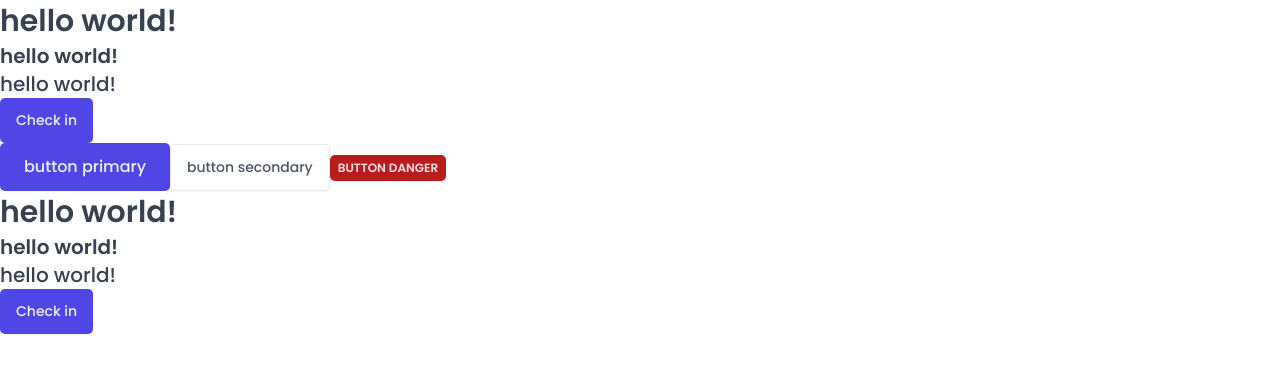
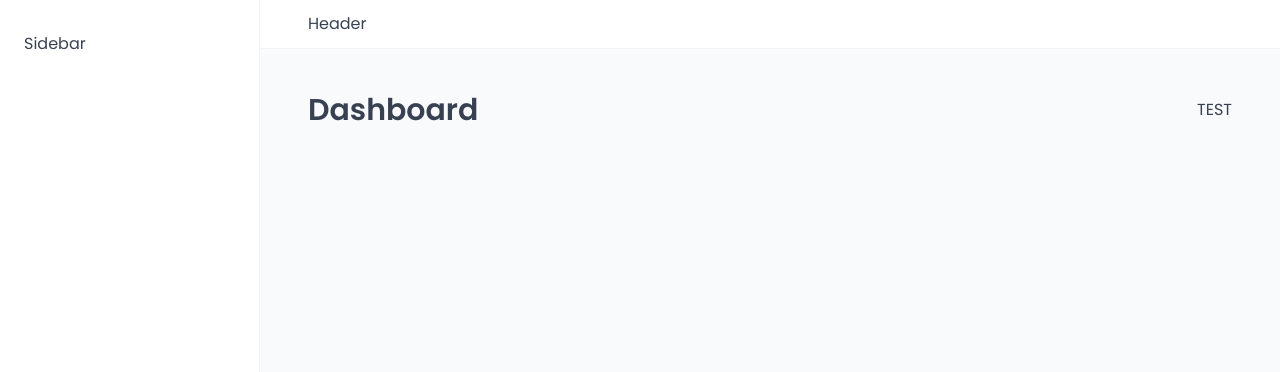
Before and after one commit to Sinna-Shan/the-world-oasis, a React (Vite) app: page /dashboard in a window 1280 px wide. Shown: the top 372 px of the page. Built offline with nearby package versions, Linux system fonts and the light colour scheme; a web font is replaced by a local one.

Commit message:
AppLayout
Changes to be committed:
	modified:   package-lock.json
	modified:   package.json
	modified:   src/App.jsx
	new file:   src/ui/AppLayout.jsx
	new file:   src/ui/Header.jsx
	modified:   src/ui/Row.jsx
	new file:   src/ui/SideBar.jsx

```diff
--- a/package.json
+++ b/package.json
@@ -12,6 +12,7 @@
   "dependencies": {
     "react": "^18.2.0",
     "react-dom": "^18.2.0",
+    "react-router-dom": "^6.26.1",
     "styled-components": "^6.1.12"
   },
   "devDependencies": {
--- a/src/App.jsx
+++ b/src/App.jsx
@@ -1,33 +1,36 @@
+import { BrowserRouter, Navigate, Route, Routes } from "react-router-dom";
+
 import GlobalStyles from "./styles/GlobalStyles";
-import Button from "./ui/Button";
-import Heading from "./ui/Heading";
-import Row from "./ui/Row";
+
+import Dashboard from "./pages/Dashboard";
+import Bookings from "./pages/Bookings";
+import Cabins from "./pages/Cabins";
+import Users from "./pages/Users";
+import Settings from "./pages/Settings";
+import Account from "./pages/Account";
+import Login from "./pages/Login";
+import PageNotFound from "./pages/PageNotFound";
+import AppLayout from "./ui/AppLayout";
 
 function App() {
   return (
     <>
       <GlobalStyles />
-      <Row type="horizontal">
-        <Heading as="h1">hello world!</Heading>
-        <Heading as="h2">hello world!</Heading>
-        <Heading as="h3">hello world!</Heading>
-        <Button> Check in</Button>
-      </Row>
-      <Button variation="primary" size="large">
-        button primary
-      </Button>
-      <Button variation="secondary" size="medium">
-        button secondary
-      </Button>
-      <Button variation="danger" size="small">
-        button danger
-      </Button>
-      <Row type="vertical">
-        <Heading as="h1">hello world!</Heading>
-        <Heading as="h2">hello world!</Heading>
-        <Heading as="h3">hello world!</Heading>
-        <Button> Check in</Button>
-      </Row>
+      <BrowserRouter>
+        <Routes>
+          <Route element={<AppLayout />}>
+            <Route index element={<Navigate replace to="dashboard" />} />
+            <Route path="dashboard" element={<Dashboard />} />
+            <Route path="bookings" element={<Bookings />} />
+            <Route path="cabins" element={<Cabins />} />
+            <Route path="users" element={<Users />} />
+            <Route path="settings" element={<Settings />} />
+            <Route path="account" element={<Account />} />
+          </Route>
+            <Route path="login" element={<Login />} />
+            <Route path="*" element={<PageNotFound />} />
+        </Routes>
+      </BrowserRouter>
     </>
   );
 }
--- /dev/null
+++ b/src/ui/AppLayout.jsx
@@ -0,0 +1,30 @@
+import { Outlet } from "react-router-dom";
+import Header from "./Header";
+import SideBar from "./SideBar";
+import styled from "styled-components";
+
+const Main = styled.main`
+  background-color: var(--color-grey-50);
+  padding: 4rem 4.8rem 6.4rem;
+`;
+
+const StyledAppLayout = styled.div`
+  display: grid;
+  grid-template-columns: 26rem 1fr;
+  grid-template-rows: auto 1fr;
+  height: 100dvh;
+`;
+
+function AppLayout() {
+  return (
+    <StyledAppLayout>
+      <Header />
+      <SideBar />
+      <Main>
+        <Outlet />
+      </Main>
+    </StyledAppLayout>
+  );
+}
+
+export default AppLayout;
--- /dev/null
+++ b/src/ui/Header.jsx
@@ -0,0 +1,13 @@
+import styled from "styled-components";
+
+const StyledHeader = styled.header`
+  background-color: var(--color-grey-0);
+  padding: 1.2rem 4.8rem;
+  border-bottom: 1px solid var(--color-grey-100);
+`;
+
+function Header() {
+  return <StyledHeader>Header</StyledHeader>;
+}
+
+export default Header;
--- a/src/ui/Row.jsx
+++ b/src/ui/Row.jsx
@@ -1,18 +1,20 @@
 import styled, { css } from "styled-components";
 
 const Row = styled.div`
-  display: flex
+  display: flex;
+
   ${(props) =>
     props.type === "horizontal" &&
     css`
-        justify-items: space-between;
+      justify-content: space-between;
       align-items: center;
     `}
+
   ${(props) =>
     props.type === "vertical" &&
     css`
       flex-direction: column;
-        gap: 2;
+      gap: 1.6rem;
     `}
 `;
 
--- /dev/null
+++ b/src/ui/SideBar.jsx
@@ -0,0 +1,18 @@
+import styled from "styled-components"
+
+const StyledSidebar = styled.aside`
+    background-color: var(--color-grey-0);
+    padding: 3.2rem 2.4rem;
+    border-right: 1px solid var(--color-grey-100);
+
+    grid-row : 1 / -1
+`
+function SideBar() {
+    return (
+        <StyledSidebar>
+            Sidebar
+        </StyledSidebar>
+    )
+}
+
+export default SideBar
```
Also changed, not shown: 1 other file (tests, documents, lock files or other folders). Lines whose indentation alone changed are shown as unchanged.
